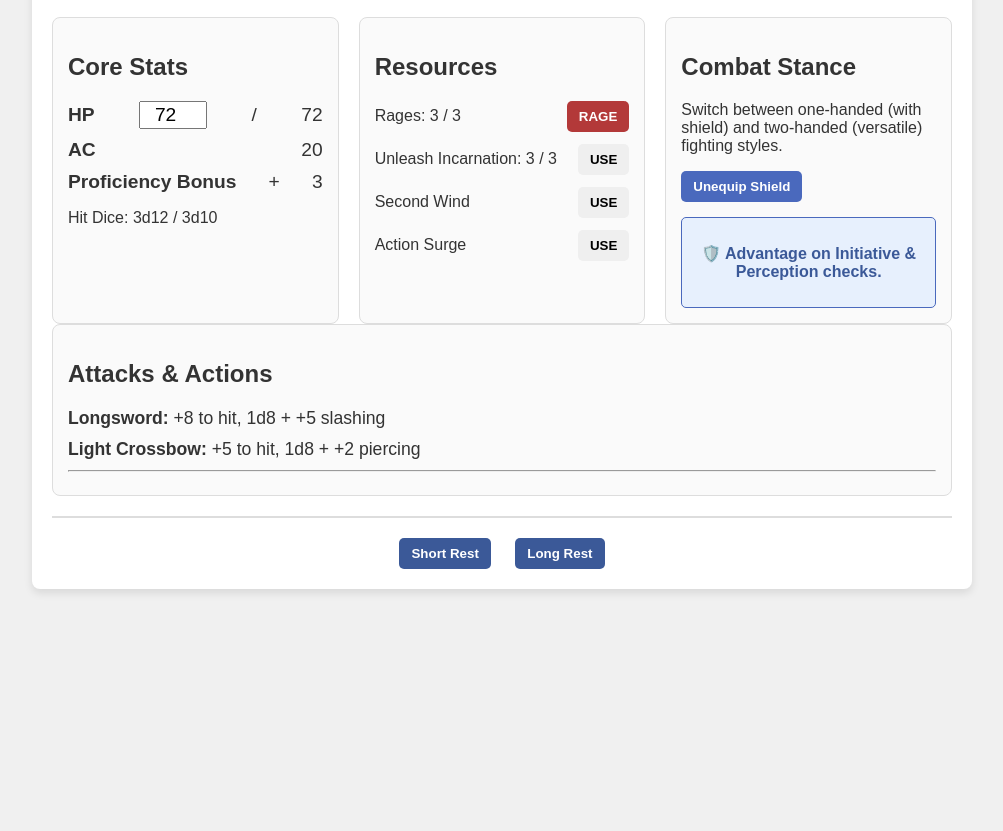
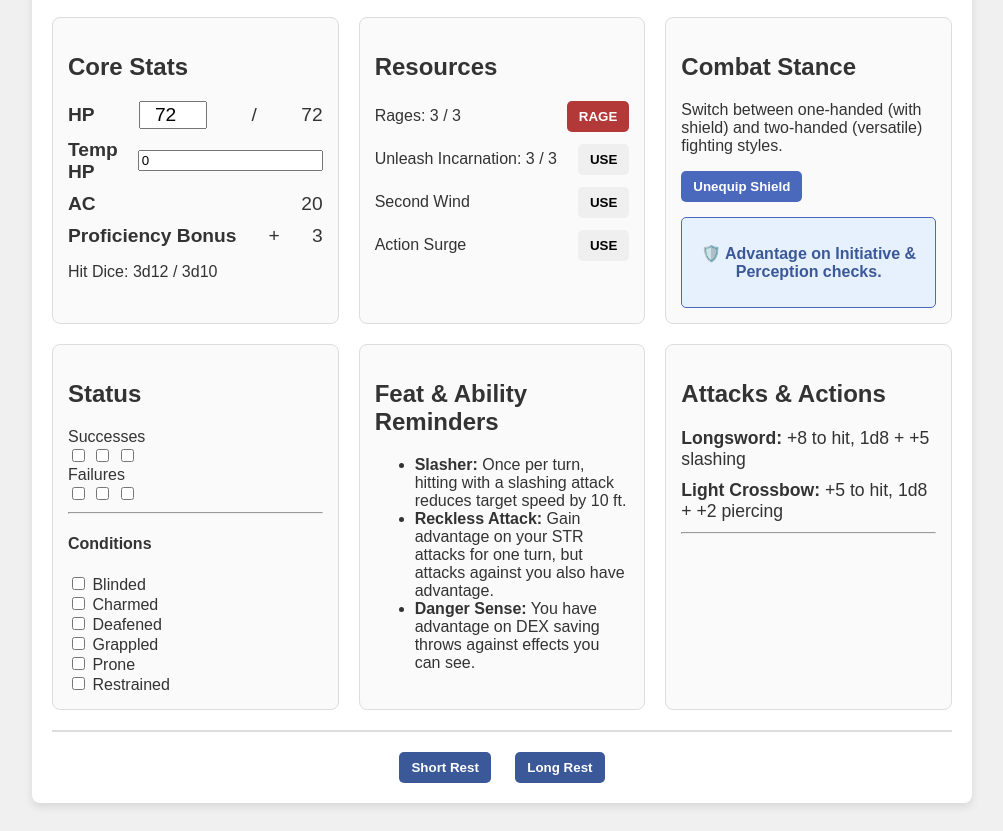
Before and after one commit to Meyerscw0/August-Tracker, a plain HTML site: page index.html in a window 1280 px wide. Shown: the part 177-1008 px from the top of the page, without its empty margins (138-1141 px from the left). Before the commit the page ends 800 px from the top, so only its background shows below. Drawn offline with Linux system fonts and the light colour scheme.

Commit message:
Update index.html

```diff
--- a/index.html
+++ b/index.html
@@ -19,6 +19,10 @@
                 <div class="stat-block">
                     <span>HP</span>
                     <input type="number" id="current-hp"> / <span id="max-hp"></span>
+                </div>
+                <div class="stat-block">
+                    <span>Temp HP</span>
+                    <input type="number" id="temp-hp" value="0">
                 </div>
                 <div class="stat-block">
                     <span>AC</span>
@@ -61,6 +65,40 @@
                     <p>🛡️ Advantage on Initiative & Perception checks.</p>
                 </div>
             </div>
+
+            <div class="card" id="status-card">
+                <h2>Status</h2>
+                <div class="death-saves">
+                    <span>Successes</span>
+                    <div>
+                        <input type="checkbox"> <input type="checkbox"> <input type="checkbox">
+                    </div>
+                </div>
+                <div class="death-saves">
+                    <span>Failures</span>
+                    <div>
+                        <input type="checkbox"> <input type="checkbox"> <input type="checkbox">
+                    </div>
+                </div>
+                <hr class="divider">
+                <h4>Conditions</h4>
+                <div class="conditions-grid">
+                    <div><input type="checkbox"> Blinded</div>
+                    <div><input type="checkbox"> Charmed</div>
+                    <div><input type="checkbox"> Deafened</div>
+                    <div><input type="checkbox"> Grappled</div>
+                    <div><input type="checkbox"> Prone</div>
+                    <div><input type="checkbox"> Restrained</div>
+                </div>
+            </div>
+
+            <div class="card" id="feats-card">
+                <h2>Feat & Ability Reminders</h2>
+                <ul>
+                    <li><strong>Slasher:</strong> Once per turn, hitting with a slashing attack reduces target speed by 10 ft.</li>
+                    <li><strong>Reckless Attack:</strong> Gain advantage on your STR attacks for one turn, but attacks against you also have advantage.</li>
+                    <li><strong>Danger Sense:</strong> You have advantage on DEX saving throws against effects you can see.</li>
+                </ul>
             </div>
 
             <div class="card" id="attacks-card">
@@ -84,6 +122,7 @@
                     <p><strong>Tail:</strong> <span class="beast-attack-bonus"></span> to hit, 1d8 + <span class="beast-damage-mod"></span> piercing (Reach). Use your reaction to add 1d8 to your AC.</p>
                 </div>
             </div>
+        </div>
 
         <div class="controls">
             <button id="short-rest-btn">Short Rest</button>
```
Lines whose indentation alone changed are shown as unchanged.
